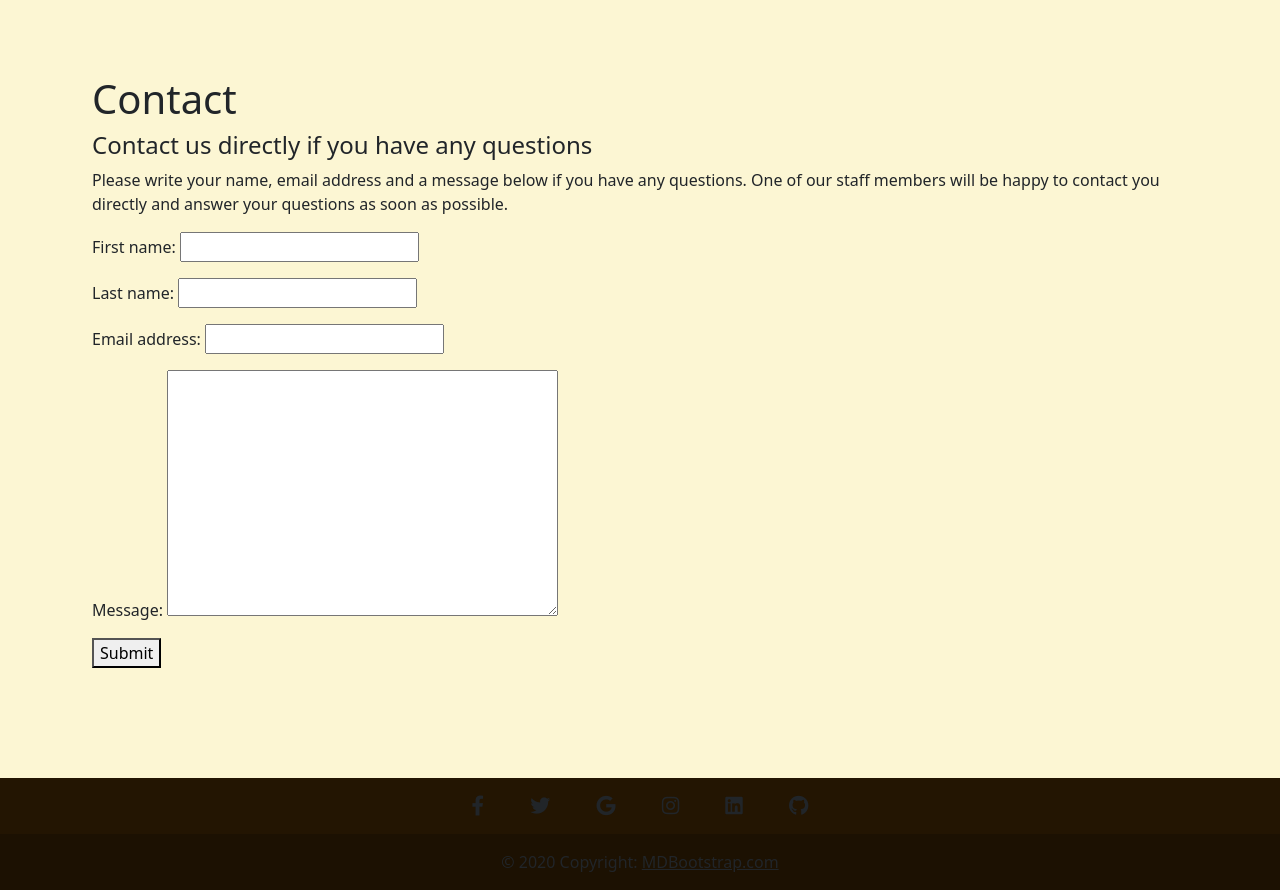
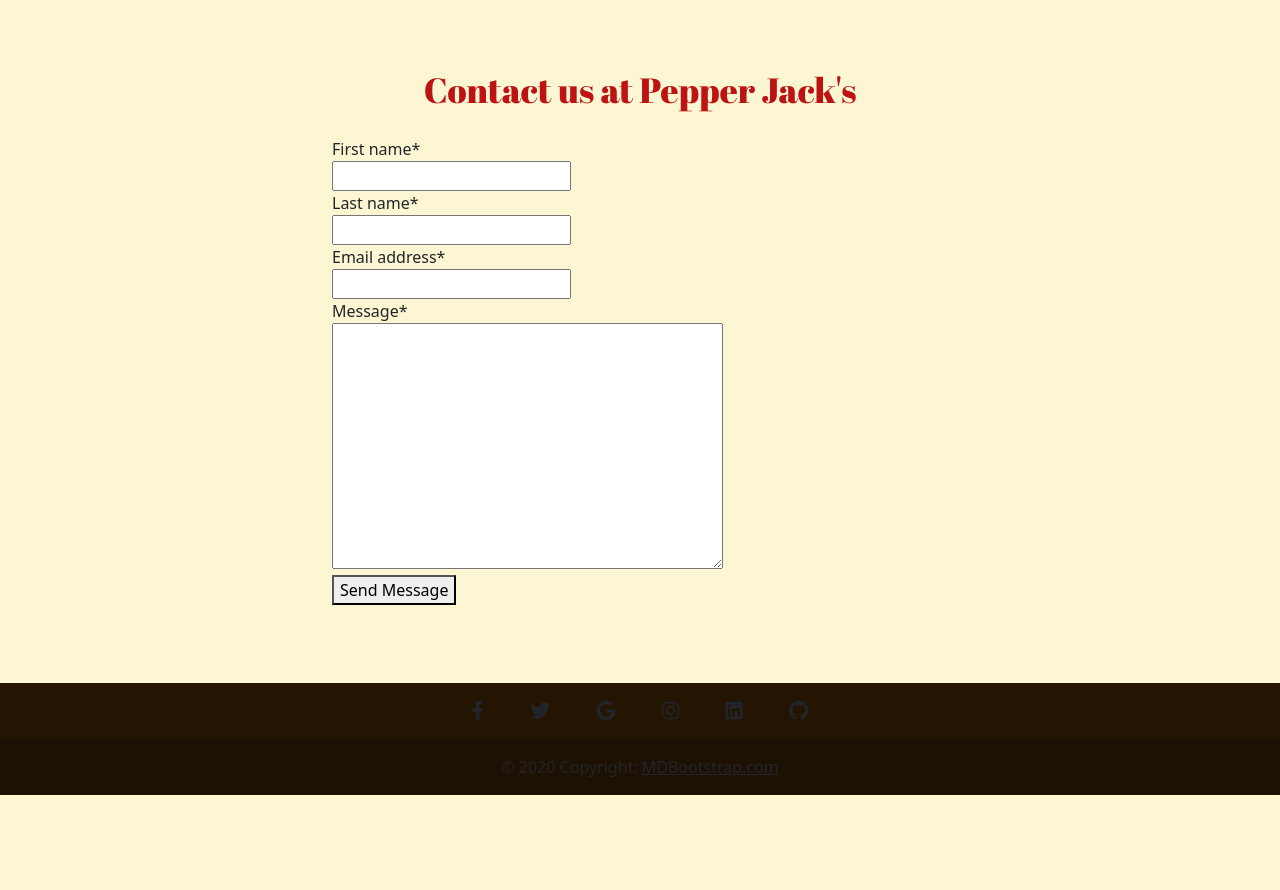
Before and after one commit to Emmacharleswilson/Pepper-Jacks, a Django app: page /contact/ in a window 1280 px wide. Shown: the part 71-961 px from the top of the page. After the commit the page ends 866 px from the top, so only its background shows below. Run offline with Django 3.2, Linux system fonts and the light colour scheme; some libraries are stand-ins or nearby versions; some web fonts are replaced.

Commit message:
Restyle contact forms and login/register forms

```diff
--- a/pepper_jacks/settings.py
+++ b/pepper_jacks/settings.py
@@ -46,6 +46,7 @@ INSTALLED_APPS = [
     'allauth.socialaccount',
     'cloudinary_storage',
     'django.contrib.staticfiles',
+    'crispy_forms',
     'cloudinary',
     'menus',
     'home',
--- a/static/css/style.css
+++ b/static/css/style.css
@@ -112,6 +112,9 @@ body {
 
 /* Footer */
 
+
+/* Footer */
+
 .footer {
     background-color: #231502;
     opacity: 1;
--- a/templates/account/login.html
+++ b/templates/account/login.html
@@ -7,7 +7,7 @@
 
 {% block content %}
 
-<h1>{% trans "Sign In" %}</h1>
+<h1 class="brand-text">{% trans "Sign In" %}</h1>
 
 {% get_providers as socialaccount_providers %}
 
--- a/templates/account/signup.html
+++ b/templates/account/signup.html
@@ -5,7 +5,7 @@
 {% block head_title %}{% trans "Signup" %}{% endblock %}
 
 {% block content %}
-<h1>{% trans "Sign Up" %}</h1>
+<h1 class="brand-text">{% trans "Sign Up" %}</h1>
 
 <p>{% blocktrans %}Already have an account? Then please <a href="{{ login_url }}">sign in</a>.{% endblocktrans %}</p>
 
--- a/templates/base.html
+++ b/templates/base.html
@@ -32,12 +32,12 @@
         </button>
         <div class="collapse navbar-collapse" id="navbarSupportedContent">
             <ul class="navbar-nav me-auto mb-2 mb-lg-0">
-                <li class="nav-item light-text green-bground">
+                <li class="nav-item light-text">
                     <!-- Display different style if link is active -->
                     <a class="nav-link {% if request.resolver_match.url_name == 'home' %}
                     green-text {% else %} text-white {% endif %}" href="{% url 'home' %}">Home</a>
                 </li>
-                <li class="nav-item dropdown green-bground">
+                <li class="nav-item dropdown">
                     <a class="nav-link dropdown-toggle {% if request.resolver_match.url_name == 'menus' %}
                     green-text {% else %} text-white {% endif %}" href="{% url 'menus' %}" id="navbarDropdown"
                         role="button" data-bs-toggle="dropdown" aria-expanded="false">
@@ -66,25 +66,25 @@
             <ul class="navbar-nav">
                 {% if user.is_authenticated %}
                 <!-- Display manage reservations, edit customer details & logout option if user is logged in -->
-                <li class="nav-item green-bground ml-auto">
+                <li class="nav-item ml-auto">
                     <a class="nav-link" href="#">Manage
                         Reservations</a>
                 </li>
-                <li class="nav-item green-bground ml-auto">
+                <li class="nav-item ml-auto">
                     <a class="nav-link" href="#">Update
                         Details</a>
                 </li>
-                <li class="nav-item green-bground ml-auto">
+                <li class="nav-item ml-auto">
                     <a class="nav-link {% if request.resolver_match.url_name == 'account_logout' %}
                     green-text {% else %} text-white {% endif %}" href="{% url 'account_logout' %}">Logout</a>
                 </li>
                 <!-- If user is not logged in display Register & Login -->
                 {% else %}
-                <li class="nav-item green-bground ml-auto">
+                <li class="nav-item ml-auto">
                     <a class="nav-link {% if request.resolver_match.url_name == 'account_signup' %}
                     green-text {% else %} text-white {% endif %}" href="{% url 'account_signup' %}">Register</a>
                 </li>
-                <li class="nav-item green-bground ml-auto">
+                <li class="nav-item ml-auto">
                     <a class="nav-link {% if request.resolver_match.url_name == 'account_login' %}
                     green-text {% else %} text-white {% endif %}" href="{% url 'account_login' %}">Login</a>
                 </li>
--- a/templates/contact.html
+++ b/templates/contact.html
@@ -1,33 +1,24 @@
 {% extends 'base.html' %}
 {% block content %}
 
+{% load crispy_forms_tags %}
 <div class="container-fluid">
     <div class="row d-flex justify-content-center">
         <div class="col-sm-8">
-            <h2 class="text-center mt-2 mb-3">Contact us at <span class="brand-text">GROW</span></h2>
+            <h2 class="text-center mt-2 mb-3 brand-text">Contact us at Pepper Jack's</span></h2>
         </div>
     </div>
 
     <div class="row d-flex justify-content-center">
 
         <div class="col-sm-4 col-md-6">
+            <!-- Contact form -->
+            <form method="post" class="contact-form full-form mb-5">
+                {% csrf_token %}
+                {{form|crispy}}
+                <button type="submit">Send Message</button>
+            </form>
         </div>
     </div>
-    <!--Contact form-->
-    <div style="margin:80px">
-        <h1>Contact</h1>
-        <h4>Contact us directly if you have any questions</h4>
-        <p>
-            Please write your name, email address and a message below if you have any questions.
-            One of our staff members will be happy to contact you directly and answer your questions as soon as
-            possible.
-        </p>
-        <form method="post">
-            {% csrf_token %}
-            {{form.as_p}}
-            <button type="submit">Submit</button>
-        </form>
-    </div>
-</div>
 </div>
 {% endblock %}
--- a/templates/reservations.html
+++ b/templates/reservations.html
@@ -13,7 +13,6 @@
                 only small - we hope you understand!</p>
         </div>
     </div>
-
     <div class="row d-flex justify-content-center">
         <div class="col-xs-10 col-sm-6 col-md-8 col-lg-6 col-xl-5">
             <!-- Display both forms together -->
```
Also changed, not shown: contact/views.py (+4 -4 lines), templates/account/logout.html (+10 -2 lines).
